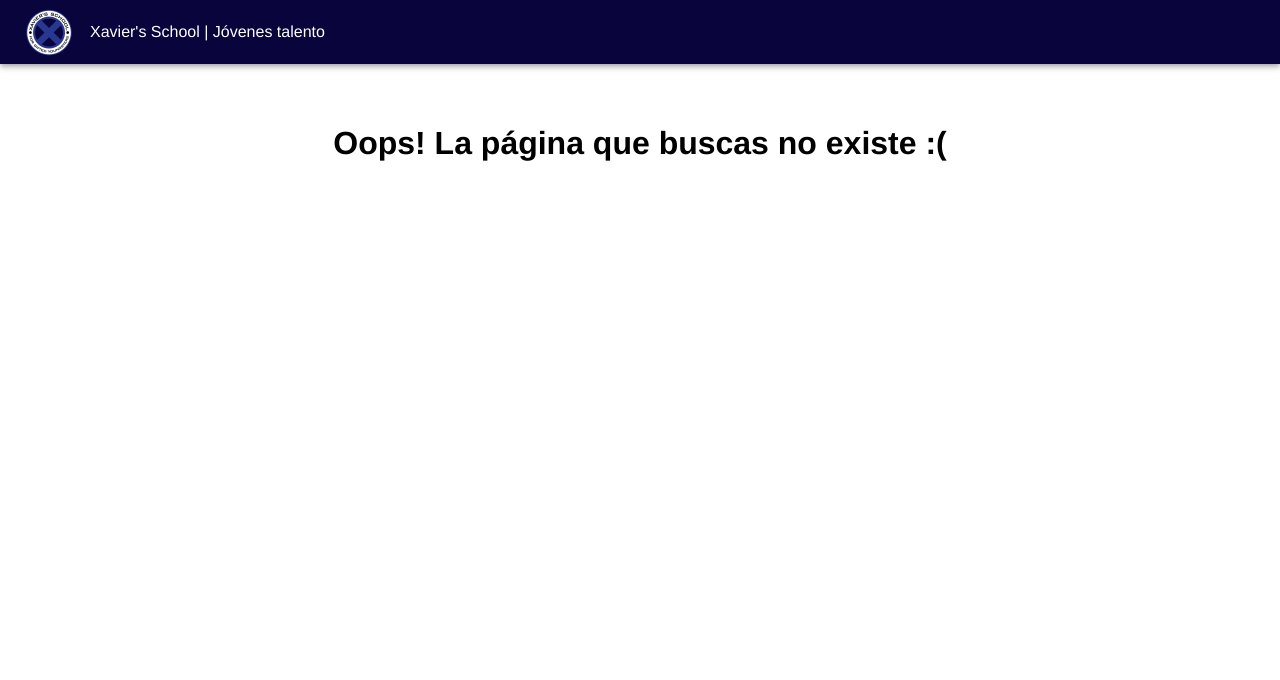
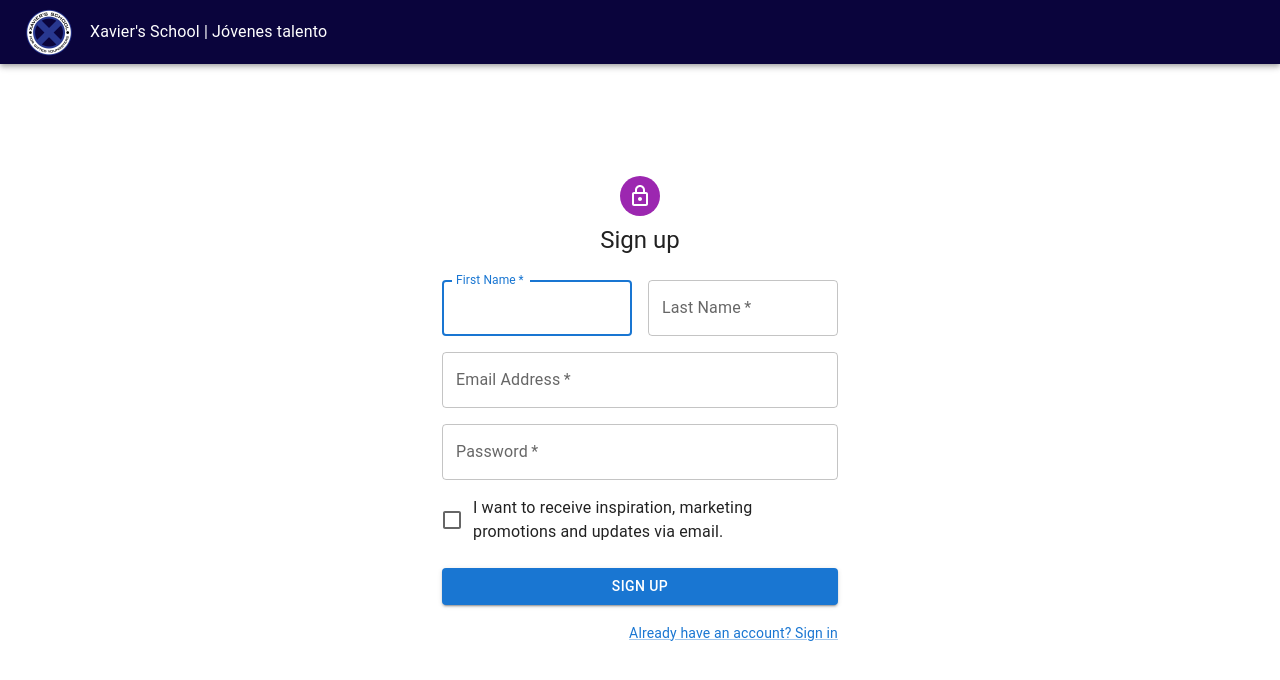
Before and after one commit to zuleluis/Xavier-school, a React (Create React App) app: page /signup in a window 1280 px wide. Shown: the top 680 px of the page. Built offline with nearby package versions, Linux system fonts and the light colour scheme.

Commit message:
Crear vista de registro de usuario

```diff
--- a/src/MainRoutes.js
+++ b/src/MainRoutes.js
@@ -7,12 +7,16 @@
 import DetallesEstudiante from './components/estudiantes/detallesEstudiante';
 import EditarEstudiante from './components/estudiantes/editarEstudiante';
 import Login from './components/login/login';
+import RegistroUsuario from './components/login/registroUsuario';
 
 export default function MainRoutes() {
     return(
         <Switch>
             <Route exact path="/login">
                 <Login/>
+            </Route>
+            <Route exact path="/signup">
+                <RegistroUsuario/>
             </Route>
             <Route exact path="/estudiantes">
                 <MenuEstudiantes/>
--- a/src/components/NavBar.js
+++ b/src/components/NavBar.js
@@ -6,23 +6,11 @@
 import { makeStyles } from '@material-ui/core'
 
 const useStyles = makeStyles((theme) => ({
-
-    root: {
-      flexGrow: 1,
-    },
-    menuButton: {
+  logo: {
+      height: 50,
       marginRight: theme.spacing(2),
-    },
-    title: {
-      flexGrow: 1,
-          color: "#540D18",
-      textDecoration: "none",
-    },
-      logo: {
-          height: 50,
-          marginRight: theme.spacing(2),
-      }
-  }));
+  }
+}));
 
 export default function NavBar(props){
     const classes = useStyles();
--- a/src/components/estudiantes/controlesEstudiante/datosPersonales.js
+++ b/src/components/estudiantes/controlesEstudiante/datosPersonales.js
@@ -18,9 +18,6 @@
   }
   const [niveles, setNiveles] = useState([]);
   const [errorbd, setErrorbd] = useState(false);
-
-  const [isFetched, setIsFetched] = useState(false);
-  const [error, setError] = useState(null);
   const [token, setToken] = useState(localStorage.getItem("ACCESS_TOKEN"));
   const location = useLocation();
 
@@ -35,8 +32,6 @@
         if (response.status === 200) {
           setNiveles(response.data);
           setErrorbd(false);
-          setIsFetched(true);
-          setError(null);
         }
       },
       (error) => {
--- a/src/components/estudiantes/controlesEstudiante/datosPoderes.js
+++ b/src/components/estudiantes/controlesEstudiante/datosPoderes.js
@@ -127,9 +127,6 @@
   const [poderes,setPoderes] = useState([]);
   const [refresh, setRefresh] = useState(true)
   const [errorbd, setErrorbd] = useState(false);
-
-  const [isFetched, setIsFetched] = useState(false);
-  const [error, setError] = useState(null);
   const [token, setToken] = useState(localStorage.getItem("ACCESS_TOKEN"));
   const location = useLocation();
 
@@ -195,19 +192,6 @@
 
   useEffect(() => {
     if (refresh){
-      /*fetch("http://localhost:5000/api/poderes/all")
-      .then((res) => {
-        return res.json();
-      })
-      .then((data) => {
-        setPoderes(data);
-        setErrorbd(false);
-      })
-      .catch((err) => {
-        console.log(err);
-        setErrorbd(true);
-      });
-      setRefresh(false);*/
       axios.get("http://localhost:5000/api/poderes/all", {
         headers : {
           'Content-type': 'application/json',
@@ -218,8 +202,6 @@
           if (response.status === 200) {
             setPoderes(response.data);
             setErrorbd(false);
-            setIsFetched(true);
-            setError(null);
           }
         },
         (error) => {
--- a/src/components/estudiantes/detallesEstudiante.js
+++ b/src/components/estudiantes/detallesEstudiante.js
@@ -27,31 +27,11 @@
     const [leccionespub, setLeccionesPub] = useState([{user: null}])
     const [presentaciones, setPresentaciones] = useState([])
     const [errorbd, setErrorbd] = useState(false);
-
-    const [isFetched, setIsFetched] = useState(false);
-    const [error, setError] = useState(null);
     const [token, setToken] = useState(localStorage.getItem("ACCESS_TOKEN"));
     const location = useLocation();
 
-    /*
     useEffect(() => {
-        fetch(`http://localhost:5000/api/estudiantes/${idEstudiante}&1`)
-        .then((res) => {
-          return res.json();
-        })
-        .then((data) => {
-          setEstudiante(data)
-          setErrorbd(false);
-        })
-        .catch((err) => {
-          console.log(err);
-          setErrorbd(true);
-        });
-    },[]);
-    */
-
-    useEffect(() => {
-      axios.get("http://localhost:5000/api/estudiantes/${idEstudiante}&1", {
+      axios.get(`http://localhost:5000/api/estudiantes/${idEstudiante}&1`, {
         headers : {
           'Content-type': 'application/json',
           'Authorization': `Bearer ${token}`
@@ -61,8 +41,6 @@
           if (response.status === 200) {
             setEstudiante(response.data);
             setErrorbd(false);
-            setIsFetched(true);
-            setError(null);
           }
         },
         (error) => {
@@ -78,65 +56,99 @@
     },[])
 
     useEffect(() => {
-      fetch(`http://localhost:5000/api/estudiantes/poderes/${idEstudiante}`)
-      .then((res) => {
-        return res.json();
-      })
-      .then((data) => {
-        setPoderes(data)
-        setErrorbd(false);
-      })
-      .catch((err) => {
-        console.log(err);
-        setErrorbd(true);
-      });
-    },[]);
+      axios.get(`http://localhost:5000/api/estudiantes/poderes/${idEstudiante}`, {
+        headers : {
+          'Content-type': 'application/json',
+          'Authorization': `Bearer ${token}`
+        }
+      }).then (
+        (response) => {
+          if (response.status === 200) {
+            setPoderes(response.data);
+          }
+        },
+        (error) => {
+          //console.log(error.response.status)
+          if (error.response.status === 401) {
+            localStorage.removeItem("ACCESS_TOKEN");
+            setToken('');
+          }
+          else setErrorbd(true);
+        }
+      );
+    },[])
 
     useEffect(() => {
-      fetch(`http://localhost:5000/api/estudiantes/lecGrupo/${idEstudiante}`)
-      .then((res) => {
-        return res.json();
-      })
-      .then((data) => {
-        setLeccionesPub(data)
-        setErrorbd(false);
-      })
-      .catch((err) => {
-        console.log(err);
-        setErrorbd(true);
-      });
-    },[]);
+      axios.get(`http://localhost:5000/api/estudiantes/lecGrupo/${idEstudiante}`, {
+        headers : {
+          'Content-type': 'application/json',
+          'Authorization': `Bearer ${token}`
+        }
+      }).then (
+        (response) => {
+          if (response.status === 200) {
+            setLeccionesPub(response.data);
+          }
+        },
+        (error) => {
+          //console.log(error.response.status)
+          if (error.response.status === 401) {
+            localStorage.removeItem("ACCESS_TOKEN");
+            setToken('');
+            setErrorbd(false);
+          }
+          else setErrorbd(true);
+        }
+      );
+    },[])
 
     useEffect(() => {
-      fetch(`http://localhost:5000/api/estudiantes/lecPrivadas/${idEstudiante}`)
-      .then((res) => {
-        return res.json();
-      })
-      .then((data) => {
-        setLeccionesPriv(data)
-        setErrorbd(false);
-      })
-      .catch((err) => {
-        console.log(err);
-        setErrorbd(true);
-      });
-    },[]);
+      axios.get(`http://localhost:5000/api/estudiantes/lecPrivadas/${idEstudiante}`, {
+        headers : {
+          'Content-type': 'application/json',
+          'Authorization': `Bearer ${token}`
+        }
+      }).then (
+        (response) => {
+          if (response.status === 200) {
+            setLeccionesPriv(response.data);
+          }
+        },
+        (error) => {
+          //console.log(error.response.status)
+          if (error.response.status === 401) {
+            localStorage.removeItem("ACCESS_TOKEN");
+            setToken('');
+            setErrorbd(false);
+          }
+          else setErrorbd(true);
+        }
+      );
+    },[])
 
     useEffect(() => {
-      fetch(`http://localhost:5000/api/estudiantes/presentaciones/${idEstudiante}`)
-      .then((res) => {
-        return res.json();
-      })
-      .then((data) => {
-        setPresentaciones(data)
-        setErrorbd(false);
-      })
-      .catch((err) => {
-        console.log(err);
-        setErrorbd(true);
-      });
-    },[]);
-
+      axios.get(`http://localhost:5000/api/estudiantes/presentaciones/${idEstudiante}`, {
+        headers : {
+          'Content-type': 'application/json',
+          'Authorization': `Bearer ${token}`
+        }
+      }).then (
+        (response) => {
+          if (response.status === 200) {
+            setPresentaciones(response.data);
+          }
+        },
+        (error) => {
+          //console.log(error.response.status)
+          if (error.response.status === 401) {
+            localStorage.removeItem("ACCESS_TOKEN");
+            setToken('');
+            setErrorbd(false);
+          }
+          else setErrorbd(true);
+        }
+      );
+    },[])
 
     const dateFormatter = (date) => {
       if(date){
--- a/src/components/estudiantes/editarEstudiante.js
+++ b/src/components/estudiantes/editarEstudiante.js
@@ -29,9 +29,6 @@
   const [showForm, setShowForm] = useState(true)
   const [open, setOpen] = useState(false)
   const [errorbd, setErrorbd] = useState(false);
-
-  const [isFetched, setIsFetched] = useState(false);
-  const [error, setError] = useState(null);
   const [token, setToken] = useState(localStorage.getItem("ACCESS_TOKEN"));
   const location = useLocation();
 
@@ -74,6 +71,7 @@
         axios.get(`http://localhost:5000/api/estudiantes/poderes/${idEstu}`, {
           headers : {
             'Content-type': 'application/json',
+            'Authorization': `Bearer ${token}`
           }
         }).then((response1) => {
           if (response1.status === 200) {
@@ -84,8 +82,6 @@
           console.log(error1)
         })
         setErrorbd(false);
-        setIsFetched(true);
-        setError(null);
       }
 
     }, (error) => {
--- a/src/components/estudiantes/listaEstudiantes.js
+++ b/src/components/estudiantes/listaEstudiantes.js
@@ -31,11 +31,7 @@
   const [order, setOrder] = useState('asc');
   const [orderBy, setOrderBy] = useState('idEstudiante');
   const [errorbd, setErrorbd] = useState(false);
-
-
-  const [isFetched, setIsFetched] = useState(false);
-  const [error, setError] = useState(null);
-  const [token, setToken] = useState(/*localStorage.getItem("ACCESS_TOKEN")*/);
+  const [token, setToken] = useState(localStorage.getItem("ACCESS_TOKEN"));
   const location = useLocation();
 
   const handleChangePage = (event, newPage) => {
@@ -64,8 +60,6 @@
         if (response.status === 200) {
           setEstudiantes(response.data);
           setErrorbd(false);
-          setIsFetched(true);
-          setError(null);
         }
       },
       (error) => {
--- a/src/components/estudiantes/registroEstudiante.js
+++ b/src/components/estudiantes/registroEstudiante.js
@@ -37,8 +37,6 @@
     poderes : []
   });
 
-  const [isFetched, setIsFetched] = useState(false);
-  const [error, setError] = useState(null);
   const [token, setToken] = useState(localStorage.getItem("ACCESS_TOKEN"));
   const location = useLocation();
 
@@ -75,8 +73,6 @@
       if (response.status === 200) {
         setActiveStep(activeStep + 1)
         setErrorbd(false);
-        setIsFetched(true);
-        setError(null);
       }
     }, (error) => {
       //console.log(error);
--- a/src/components/login/login.js
+++ b/src/components/login/login.js
@@ -18,7 +18,7 @@
 		username: '',
 		password: '',
 		error: false,
-		prev: location.state.from.pathname
+		//prev: location.state.from.pathname
 	  });
 
 	const doLogin = () => {
@@ -36,9 +36,11 @@
 				if (response.status === 200) {
 					const json = response.data;
 					localStorage.setItem("ACCESS_TOKEN", json.token);
-					history.push(values.prev)
+					if(location.state === undefined) history.push('/')
+					else history.push(location.state.from.pathname)
+					//history.push(values.prev)
 					//console.log(json.token)
-					console.log("Ubicacion: " + values.prev)
+					//console.log("Ubicacion: " + values.prev)
 				}
 			},
 			(error) => {
@@ -94,3 +96,140 @@
 
 
 export default Login;
+
+
+/*
+import * as React from 'react';
+import Button from '@mui/material/Button';
+import CssBaseline from '@mui/material/CssBaseline';
+import TextField from '@mui/material/TextField';
+import Link from '@mui/material/Link';
+import Grid from '@mui/material/Grid';
+import Box from '@mui/material/Box';
+import Typography from '@mui/material/Typography';
+import Container from '@mui/material/Container';
+import { createTheme, ThemeProvider } from '@mui/material/styles';
+import { makeStyles } from '@material-ui/core'
+
+import axios from "axios";
+import { useState } from 'react';
+import { useLocation, useHistory } from "react-router";
+
+const theme = createTheme();
+const useStyles = makeStyles((theme) => ({
+	logo: {
+		height: 150,
+		marginRight: theme.spacing(2),
+	}
+  }));
+
+export default function Login() {
+  	const classes = useStyles();
+	const location = useLocation();
+	const history = useHistory();
+	const [values, setValues] = useState({
+		username: '',
+		password: '',
+		error: false,
+		prev: location.state.from.pathname
+	});
+
+  	const doLogin = () => {
+	axios.post ('http://localhost:5000/api/usuarios/autenticar',
+	  {
+		"correo": values.username,
+	    "password": values.password,
+	  },
+	  {
+		headers: {
+	      'Content-type': 'application/json'
+		}
+	  }).then (
+		(response) => {
+		  if (response.status === 200) {
+		    const json = response.data;
+			localStorage.setItem("ACCESS_TOKEN", json.token);
+			history.push(values.prev)
+			//console.log(json.token)
+			console.log("Ubicacion: " + values.prev)
+		  }
+		},
+		(error) => {
+			if (error.response.status === 400) {
+			  setValues ({
+			  ...values,
+			  error: true
+			  });
+			}
+			console.log("Exception " + error);
+		}
+	  );
+    }
+
+	const handleChange = e => {
+		const {name, value} = e.target;
+		setValues({
+		...values,
+		[name] : value
+		})
+	};
+
+	return (
+		<ThemeProvider theme={theme}>
+		<Container component="main" maxWidth="xs">
+			<CssBaseline />
+			<Box
+			sx={{
+				marginTop: 8,
+				display: 'flex',
+				flexDirection: 'column',
+				alignItems: 'center',
+			}}
+			>
+			<img src="media/logo.png" alt="logo" className={classes.logo}/>
+			<Typography component="h1" variant="h5">
+				Iniciar Sesión
+			</Typography>
+
+			<TextField
+				margin="normal"
+				required
+				fullWidth
+				id="email"
+				label="Email Address"
+				name="email"
+				autoComplete="email"
+				autoFocus
+			/>
+			<TextField
+				margin="normal"
+				required
+				fullWidth
+				name="password"
+				label="Password"
+				type="password"
+				id="password"
+				autoComplete="current-password"
+			/>
+
+			<Button
+				type="submit"
+				fullWidth
+				variant="contained"
+				sx={{ mt: 3, mb: 2 }}
+			>
+				Sign In
+			</Button>
+			<Grid container>
+				<Grid item>
+				<Link href="#" variant="body2">
+					{"¿No tienes una cuenta? Regístrate"}
+				</Link>
+				</Grid>
+			</Grid>
+			</Box>
+		</Container>
+		</ThemeProvider>
+	);
+}
+*/
--- /dev/null
+++ b/src/components/login/registroUsuario.js
@@ -0,0 +1,118 @@
+import * as React from 'react';
+import Avatar from '@mui/material/Avatar';
+import Button from '@mui/material/Button';
+import CssBaseline from '@mui/material/CssBaseline';
+import TextField from '@mui/material/TextField';
+import FormControlLabel from '@mui/material/FormControlLabel';
+import Checkbox from '@mui/material/Checkbox';
+import Link from '@mui/material/Link';
+import Grid from '@mui/material/Grid';
+import Box from '@mui/material/Box';
+import LockOutlinedIcon from '@mui/icons-material/LockOutlined';
+import Typography from '@mui/material/Typography';
+import Container from '@mui/material/Container';
+import { createTheme, ThemeProvider } from '@mui/material/styles';
+
+const theme = createTheme();
+
+export default function RegistroUsuario() {
+  const handleSubmit = (event) => {
+    event.preventDefault();
+    const data = new FormData(event.currentTarget);
+    // eslint-disable-next-line no-console
+    console.log({
+      email: data.get('email'),
+      password: data.get('password'),
+    });
+  };
+
+  return (
+    <ThemeProvider theme={theme}>
+      <Container component="main" maxWidth="xs">
+        <CssBaseline />
+        <Box
+          sx={{
+            marginTop: 8,
+            display: 'flex',
+            flexDirection: 'column',
+            alignItems: 'center',
+          }}
+        >
+          <Avatar sx={{ m: 1, bgcolor: 'secondary.main' }}>
+            <LockOutlinedIcon />
+          </Avatar>
+          <Typography component="h1" variant="h5">
+            Sign up
+          </Typography>
+          <Box component="form" noValidate onSubmit={handleSubmit} sx={{ mt: 3 }}>
+            <Grid container spacing={2}>
+              <Grid item xs={12} sm={6}>
+                <TextField
+                  autoComplete="given-name"
+                  name="firstName"
+                  required
+                  fullWidth
+                  id="firstName"
+                  label="First Name"
+                  autoFocus
+                />
+              </Grid>
+              <Grid item xs={12} sm={6}>
+                <TextField
+                  required
+                  fullWidth
+                  id="lastName"
+                  label="Last Name"
+                  name="lastName"
+                  autoComplete="family-name"
+                />
+              </Grid>
+              <Grid item xs={12}>
+                <TextField
+                  required
+                  fullWidth
+                  id="email"
+                  label="Email Address"
+                  name="email"
+                  autoComplete="email"
+                />
+              </Grid>
+              <Grid item xs={12}>
+                <TextField
+                  required
+                  fullWidth
+                  name="password"
+                  label="Password"
+                  type="password"
+                  id="password"
+                  autoComplete="new-password"
+                />
+              </Grid>
+              <Grid item xs={12}>
+                <FormControlLabel
+                  control={<Checkbox value="allowExtraEmails" color="primary" />}
+                  label="I want to receive inspiration, marketing promotions and updates via email."
+                />
+              </Grid>
+            </Grid>
+            <Button
+              type="submit"
+              fullWidth
+              variant="contained"
+              sx={{ mt: 3, mb: 2 }}
+            >
+              Sign Up
+            </Button>
+            <Grid container justifyContent="flex-end">
+              <Grid item>
+                <Link href="#" variant="body2">
+                  Already have an account? Sign in
+                </Link>
+              </Grid>
+            </Grid>
+          </Box>
+        </Box>
+      </Container>
+    </ThemeProvider>
+  );
+}
--- a/src/components/poderes/registroPoder.js
+++ b/src/components/poderes/registroPoder.js
@@ -11,9 +11,6 @@
     const [errorbd, setErrorbd] = useState(false);
     const [isFormVisible, setIsFormVisible] = useState(false);
     const [isFail, setIsFail] = useState(false);
-
-    const [isFetched, setIsFetched] = useState(false);
-    const [error, setError] = useState(null);
     const [token, setToken] = useState(localStorage.getItem("ACCESS_TOKEN"));
     const location = useLocation();
 
@@ -29,8 +26,6 @@
             setPoder('')
             props.setRefresh(true)
             setErrorbd(false);
-            setIsFetched(true);
-            setError(null);
           };
         },
         (error) => {
```
